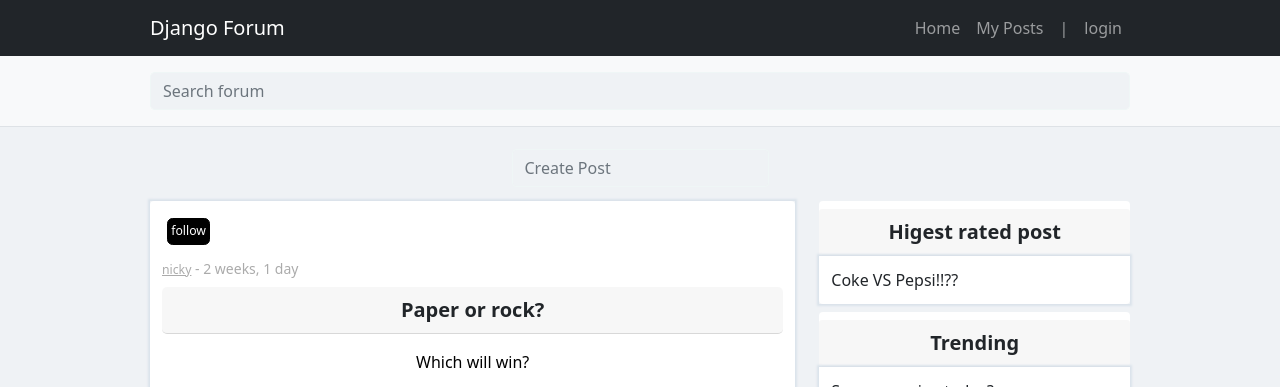
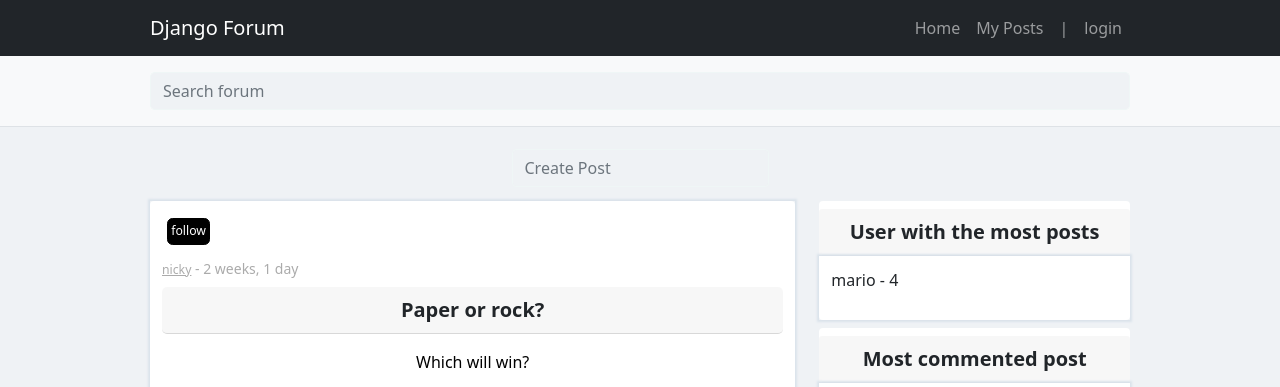
Before and after one commit to margaritisarg/forum, a Django app: page / in a window 1280 px wide. Shown: the top 387 px of the page. Run offline with Django 4.2, Linux system fonts and the light colour scheme; data comes from the database, SQL or seed files in the repository; both versions use the stored data as it was after the commit; some libraries are stand-ins or nearby versions.

Commit message:
Widget idea mostly working. url issue

```diff
--- a/base/templates/base/home.html
+++ b/base/templates/base/home.html
@@ -13,12 +13,11 @@
                     {% endfor %}
                 </div>
                 <div class="col-lg-4">
-                    {% include 'base/widget_component/widget_body_component.html' with header='Higest rated post' body='Coke VS Pepsi!!??' %}
-                    {% include 'base/widget_component/widget_body_component.html' with header='Trending' body='Sunny or rainy today?' %}
+                    {% include 'base/widget_component/widget_body_component.html' with header='User with the most posts' subject=user_most_posts.user__username count=user_most_posts.post_count %}
+
+                    {% include 'base/widget_component/widget_body_component.html' with header='Most commented post' subject=post_most_comments.post__header count=post_most_comments.comment_count %}
 
                     {% include 'base/widget_component/widget_list_component.html' with header='Top Post' %}
-
-                    {% include 'base/widget_component/widget_body_component.html' with header='Most liked User' body='SunnyJim2323' %}
                 </div>
             </div>
         </div>
--- a/base/templates/base/widget_component/widget_body_component.html
+++ b/base/templates/base/widget_component/widget_body_component.html
@@ -1,5 +1,7 @@
 
 <div class="card mb-4">
     <div class="card-header">{{header}}</div>
-    <div class="card-body">{{body}}</div>
+    <div class="card-body">
+        <p>{{subject}} - {{count}}</p>
+    </div>
 </div>
--- a/base/views.py
+++ b/base/views.py
@@ -6,7 +6,7 @@ from .models import Post, Comment, UserProfile, Follow
 from .classes.generic_functions import searchbar
 from django.db.models import Q
 import logging
-from itertools import chain
+from django.db.models import Count
 
 def loginPage(request):
     if request.method == "POST":
@@ -72,7 +72,22 @@ def home(request):
         username = "NoUserName"
         user_id = 0
 
-    context = {'posts': posts, 'username': username, 'user_id': user_id, 'followers': followers, 'followed_list': followed_list}
+
+    user_most_posts = Post.objects.select_related('user').values('user_id', 'user__username').annotate(post_count=Count('user_id')).order_by('-post_count')[:1]
+    user_most_posts = list(user_most_posts)
+    post_most_comments = Comment.objects.select_related('post').values( 'post_id', 'post__header', ).annotate(comment_count=Count('post_id')).order_by('-post_id')[:1]
+    post_most_comments = list(post_most_comments)
+
+    print()
+    print("--------------------------")
+    for i in post_most_comments:
+        i['comment_count'] = str(i['comment_count'])
+        #print(i['comment_count'], type(i['comment_count']))
+        print(i)
+    print("--------------------------")
+    print()
+
+    context = {'posts': posts, 'username': username, 'user_id': user_id, 'followed_list': followed_list, 'user_most_posts': user_most_posts[0], 'post_most_comments': post_most_comments[0]}
     return render(request, 'base/home.html', context)
 
 @login_required(login_url='login')
```
Also changed, not shown: db.sqlite3.
